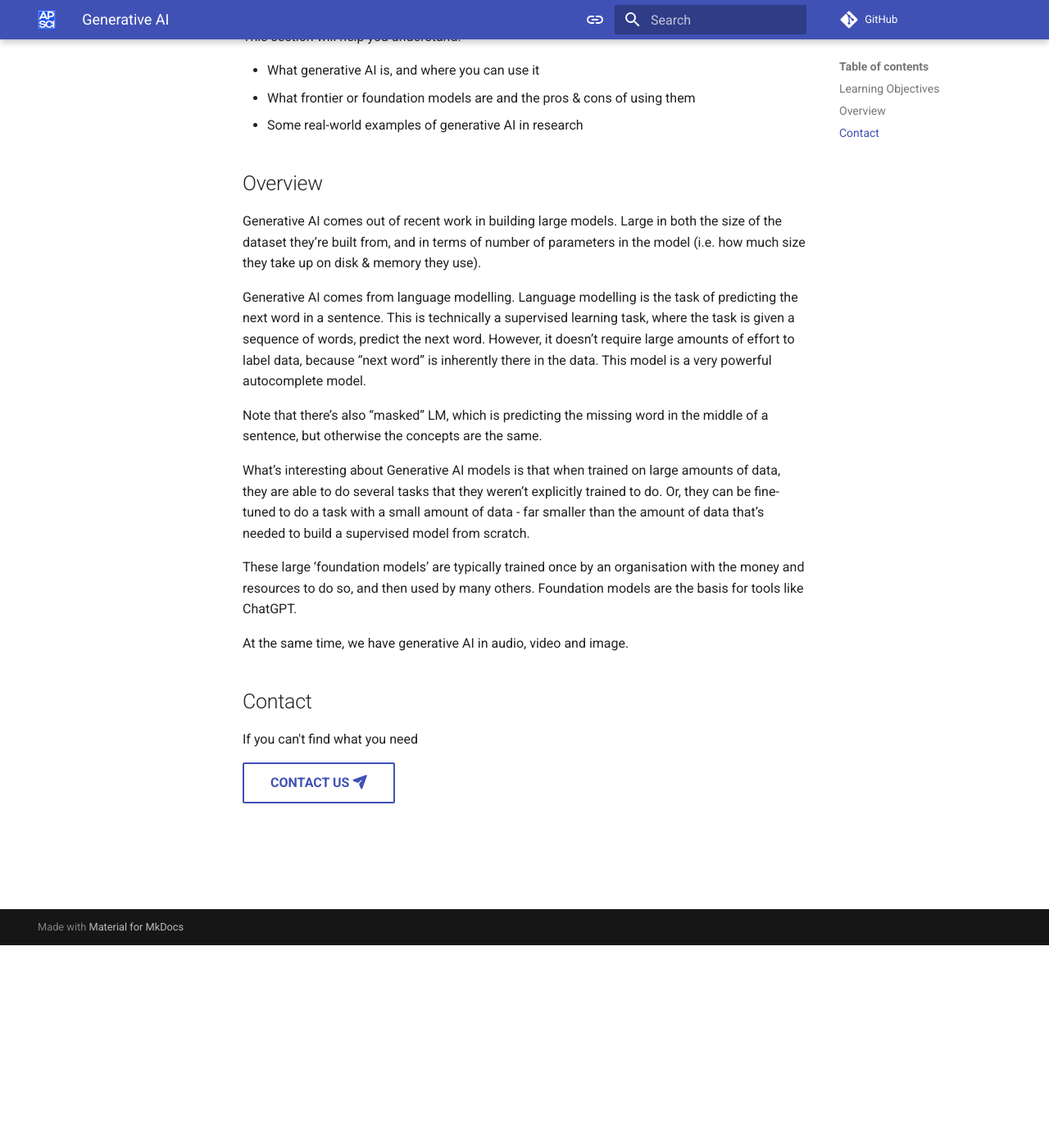
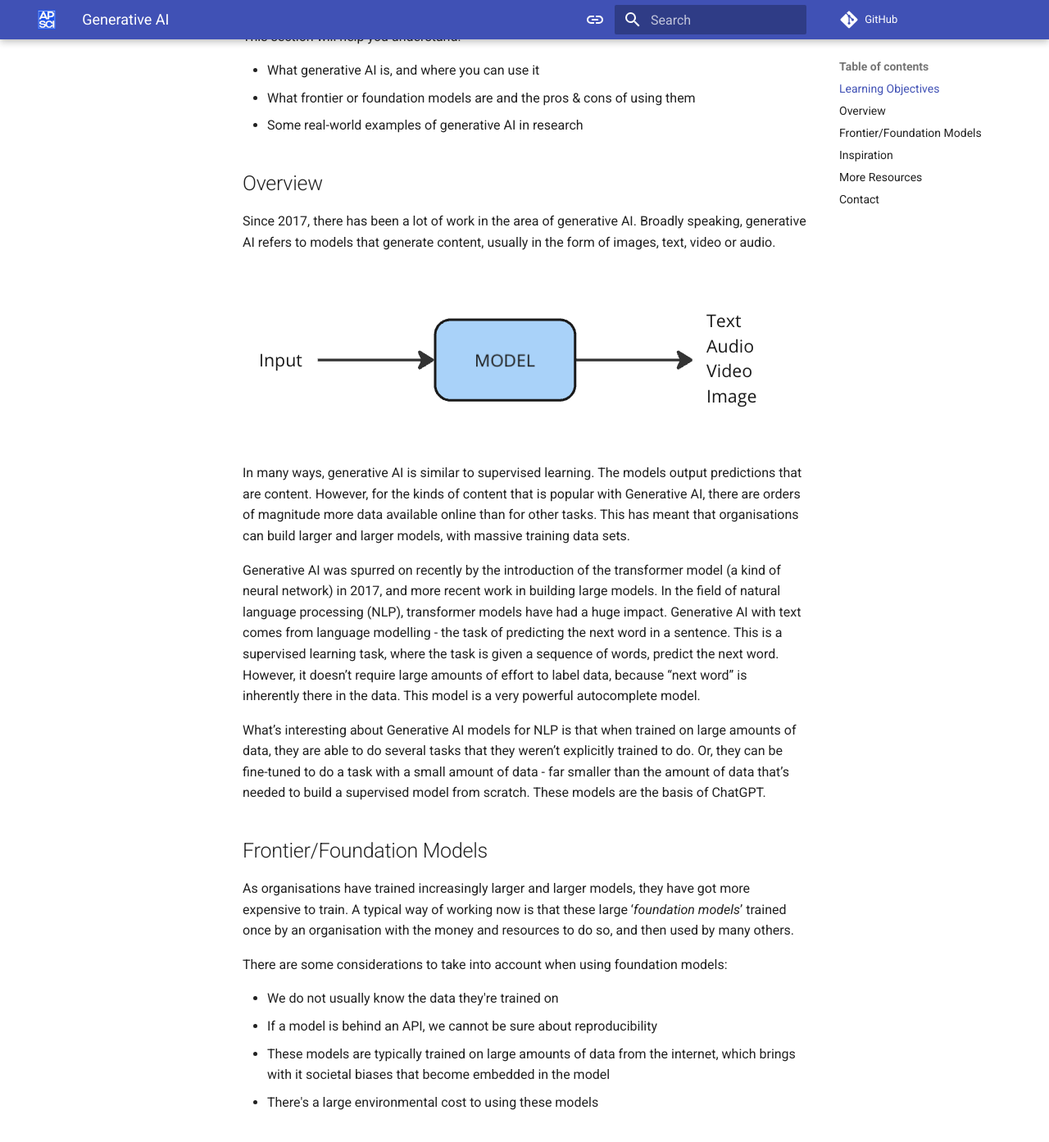
Before and after one commit to acceleratescience/ai-core-concepts, an MkDocs documentation site: the page built from docs/generative-ai.md, in a window 1280 px wide and 1400 px high, scrolled down 247 px. Shown: the top 1393 px of the window at 82% size. Built offline with MkDocs 1.6.1 and Material for MkDocs 9.7.7, drawn with Linux system fonts in a browser that asks for light colours; comment, search, counter and statistics services are not loaded; some of the changed text lies outside the part shown.

Commit message:
Updated generative AI section

```diff
--- a/docs/generative-ai.md
+++ b/docs/generative-ai.md
@@ -11,18 +11,36 @@ This section will help you understand:
 
 
 ## Overview
+Since 2017, there has been a lot of work in the area of generative AI. Broadly speaking, generative AI refers to models that generate content, usually in the form of images, text, video or audio.
 
-Generative AI comes out of recent work in building large models. Large in both the size of the dataset they’re built from, and in terms of number of parameters in the model (i.e. how much size they take up on disk & memory they use).
+![Generative AI](imgs/gen1.png){ align=center }
 
-Generative AI comes from language modelling. Language modelling is the task of predicting the next word in a sentence. This is technically a supervised learning task, where the task is given a sequence of words, predict the next word. However, it doesn’t require large amounts of effort to label data, because “next word” is inherently there in the data. This model is a very powerful autocomplete model.
+In many ways, generative AI is similar to supervised learning. The models output predictions that are content. However, for the kinds of content that is popular with Generative AI, there are orders of magnitude more data available online than for other tasks. This has meant that organisations can build larger and larger models, with massive training data sets.
 
-Note that there’s also “masked” LM, which is predicting the missing word in the middle of a sentence, but otherwise the concepts are the same.
+Generative AI was spurred on recently by the introduction of the transformer model (a kind of neural network) in 2017, and more recent work in building large models. In the field of natural language processing (NLP), transformer models have had a huge impact. Generative AI with text comes from language modelling - the task of predicting the next word in a sentence. This is a supervised learning task, where the task is given a sequence of words, predict the next word. However, it doesn’t require large amounts of effort to label data, because “next word” is inherently there in the data. This model is a very powerful autocomplete model.
 
-What’s interesting about Generative AI models is that when trained on large amounts of data, they are able to do several tasks that they weren’t explicitly trained to do. Or, they can be fine-tuned to do a task with a small amount of data - far smaller than the amount of data that’s needed to build a supervised model from scratch.
+What’s interesting about Generative AI models for NLP is that when trained on large amounts of data, they are able to do several tasks that they weren’t explicitly trained to do. Or, they can be fine-tuned to do a task with a small amount of data - far smaller than the amount of data that’s needed to build a supervised model from scratch. These models are the basis of ChatGPT.
 
-These large ‘foundation models’ are typically trained once by an organisation with the money and resources to do so, and then used by many others. Foundation models are the basis for tools like ChatGPT.
+## Frontier/Foundation Models
 
-At the same time, we have generative AI in audio, video and image.
+As organisations have trained increasingly larger and larger models, they have got more expensive to train. A typical way of working now is that these large ‘_foundation models_’ trained once by an organisation with the money and resources to do so, and then used by many others.
+
+There are some considerations to take into account when using foundation models:
+
+- We do not usually know the data they're trained on
+- If a model is behind an API, we cannot be sure about reproducibility
+- These models are typically trained on large amounts of data from the internet, which brings with it societal biases that become embedded in the model
+- There's a large environmental cost to using these models
+
+
+## Inspiration
+
+## More Resources
+
+Accelerate Science has two workshops related to generative AI, each with online material that you can work through at your own pace:
+
+- LLMs
+- Diffusion Models
 
 
 ## Contact
```
Also changed, not shown: docs/nlp.md (+21 -8 lines), docs/training.md (+1 -0 lines), docs/imgs/gen1.png (added).
